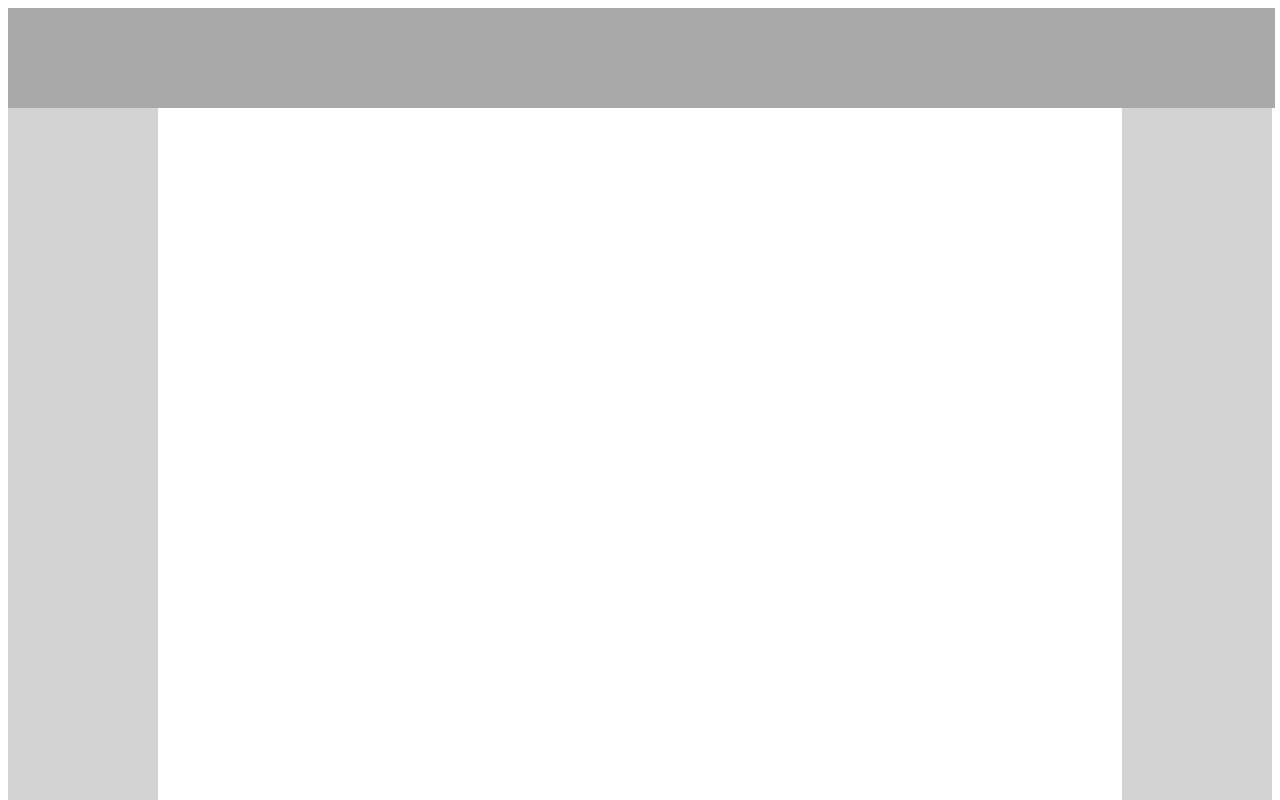
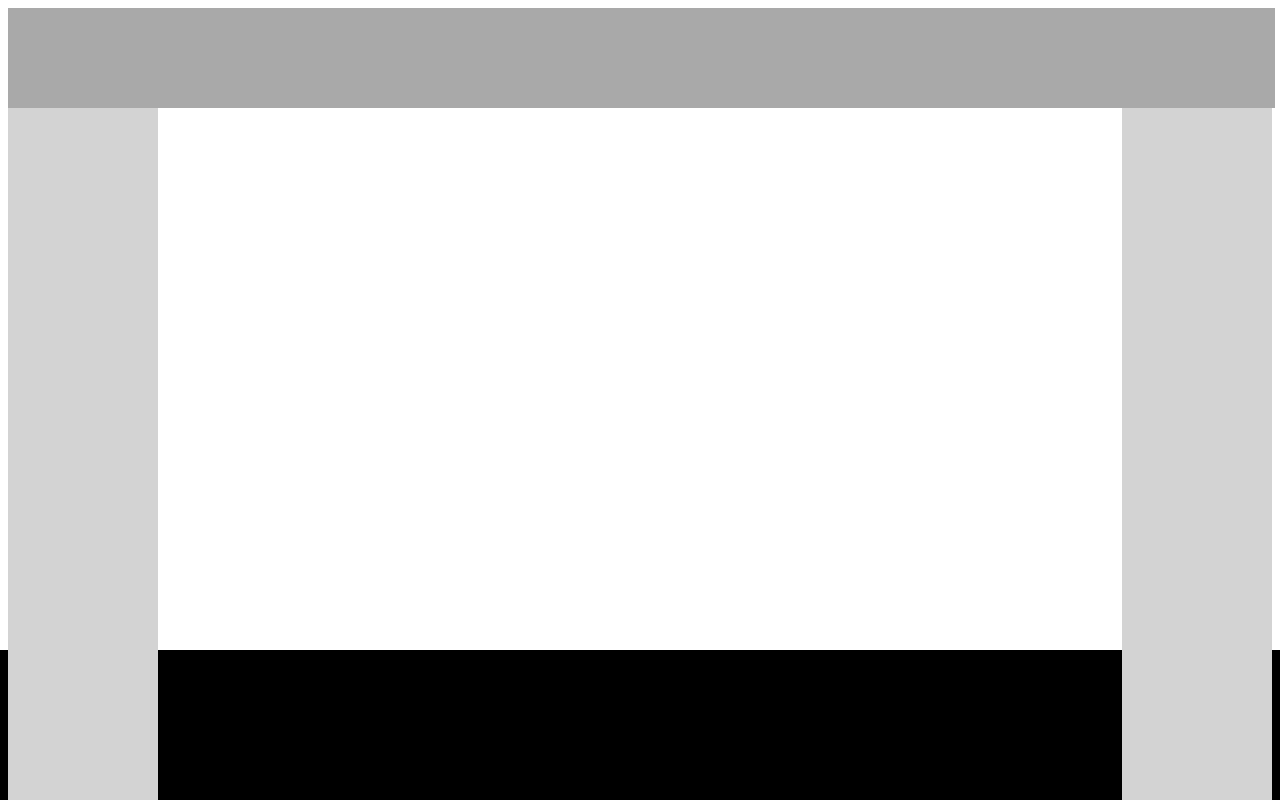
Before and after one commit to Mjthunder88/Week-3-Day-2-lab, a plain HTML site: page drill-1/index.html in a window 1280 px wide. Shown: the top 800 px of the page. Drawn offline with Linux system fonts and the light colour scheme.

Commit message:
Fixed problem one with the z index

```diff
--- a/drill-1/index.css
+++ b/drill-1/index.css
@@ -8,12 +8,14 @@ header {
     width: 150px;
     height: 1000px;
     background-color: lightgrey;
+    z-index: 2;
 }
 
 .right {
     width: 150px;
     height: 1000px;
     background-color: lightgrey;
+    z-index: 2;
 }
 
 section {
@@ -24,6 +26,9 @@ section {
 }
 
 footer {
+    position: fixed;
+    bottom: 0px;
+    left: 0px;
     background-color: black;
     width: 100vw;
     height: 150px;
```
